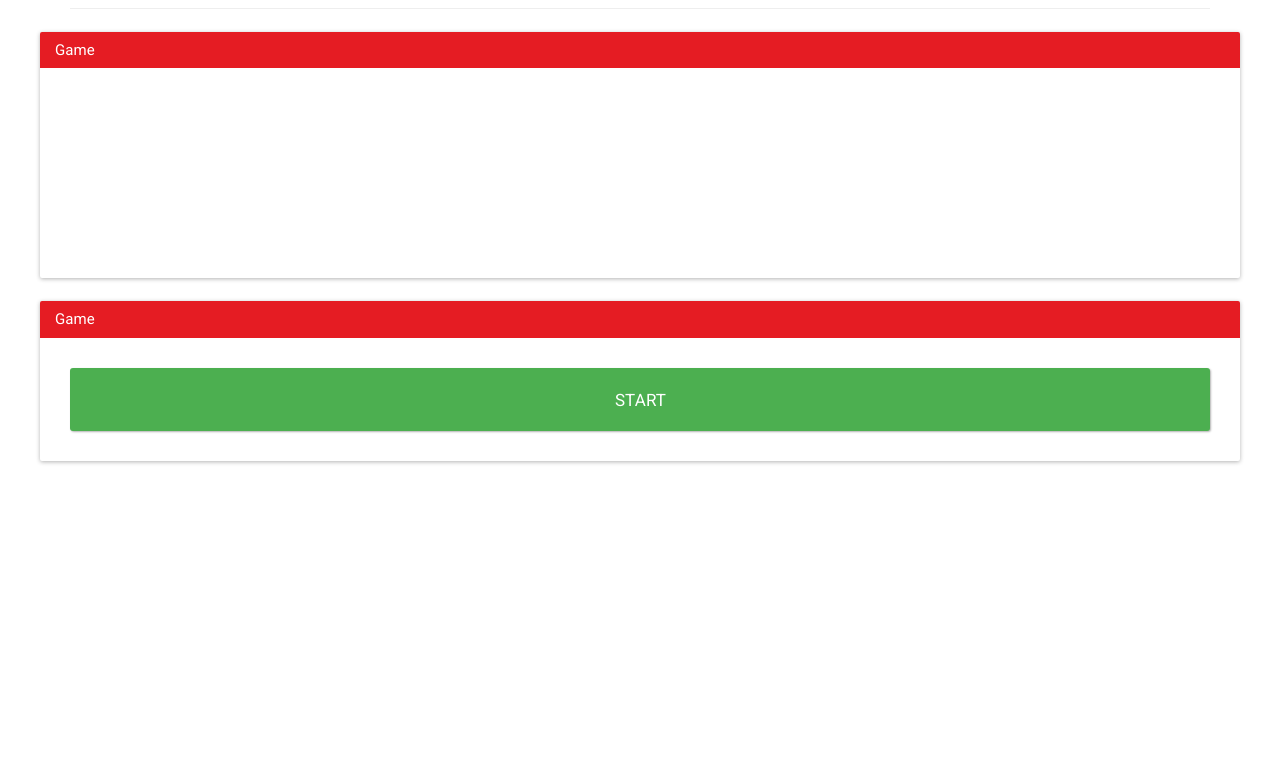
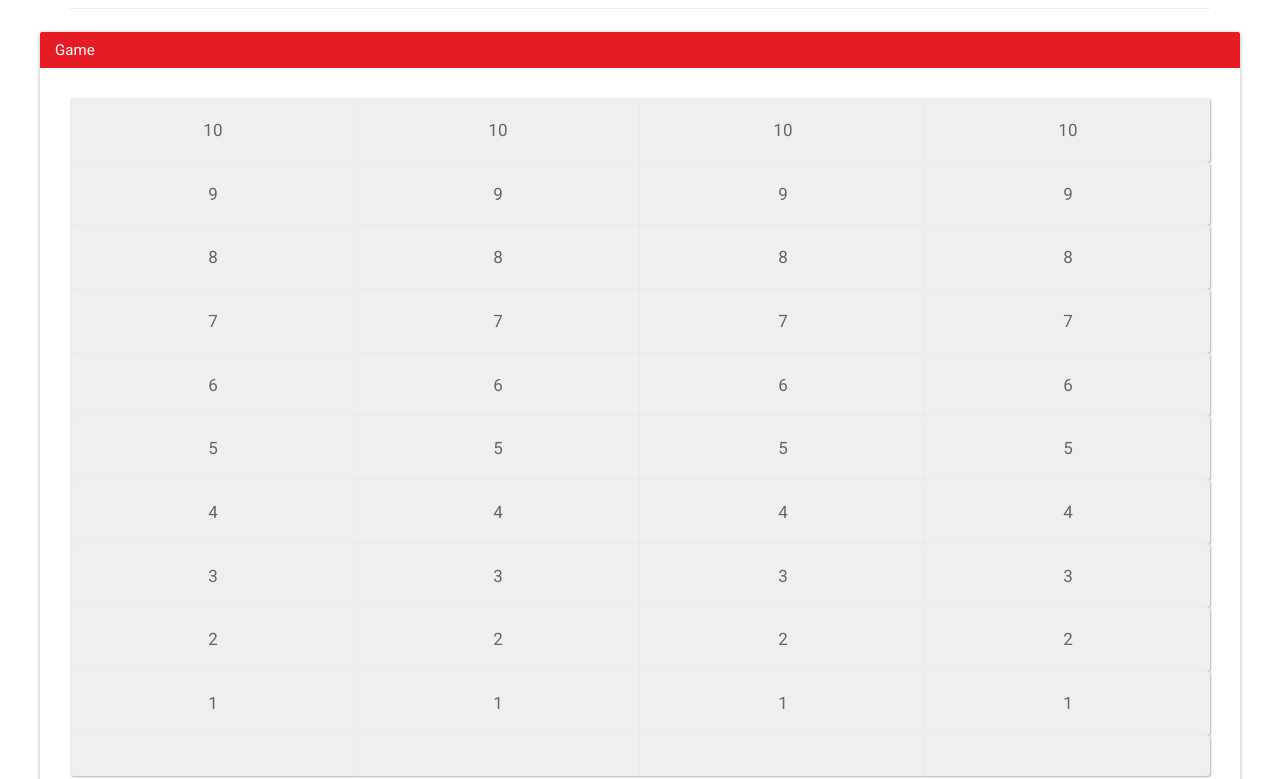
Before and after one commit to patilise/csci4140_awk_1, a website: page views/index.html in a window 1280 px wide. Shown: the part 726-1505 px from the top of the page. Before the commit the page ends 1210 px from the top, so only its background shows below. Drawn offline with nearby package versions, Linux system fonts and the light colour scheme; no server answers.

Commit message:
Change UI

```diff
--- a/public/css/custom.css
+++ b/public/css/custom.css
@@ -4,6 +4,9 @@
 }
 hr {
     margin-top: 10px;
+}
+.form-group {
+    margin-bottom: 0px;
 }
 
 .button1_1 {background-color: #F1C1C0;}
--- a/public/js/game1_session.js
+++ b/public/js/game1_session.js
@@ -64,9 +64,10 @@ function registerSession() {
 
 function startGame_ScreenSide() {
     clientScore = [0, 0, 0, 0];
+    document.getElementById('GameButtons').setAttribute('class', 'panel-body');
     for (var i = 1; i <= NUM_OF_PLAYERS; ++i)
         for (var j = 1; j <= NUM_OF_LEVELS; ++j)
-            document.getElementById('GameButton' + i + '_' + j).setAttribute('class', 'btn btn-lg btn-remote hidden');
+            document.getElementById('GameButton' + i + '_' + j).setAttribute('class', 'btn btn-lg btn-remote');
     for (var i = 1; i <= 4; i++) {
         var element = document.getElementById('GameResult' + i);
         element.setAttribute('class', 'btn btn-lg btn-remote hidden');
--- a/views/index.html
+++ b/views/index.html
@@ -39,94 +39,94 @@
             <div class="col-12">
             <div class="panel panel-danger">
                 <div class="panel-heading"><h4 class="panel-title">Game</h4></div>
-                <div class="panel-body">
+                <div class="panel-body" id="GameButtons">
                     <div style="margin:15px">
                         <div class="form-group">
                             <div class="btn-group btn-group-justified" role="group">
-                                <div class="btn-group" role="group"><button type="button" class="btn btn-lg btn-remote hidden" role="button" id="GameButton1_10">10</button></div>
-                                <div class="btn-group" role="group"><button type="button" class="btn btn-lg btn-remote hidden" role="button" id="GameButton2_10">10</button></div>
-                                <div class="btn-group" role="group"><button type="button" class="btn btn-lg btn-remote hidden" role="button" id="GameButton3_10">10</button></div>
-                                <div class="btn-group" role="group"><button type="button" class="btn btn-lg btn-remote hidden" role="button" id="GameButton4_10">10</button></div>
+                                <div class="btn-group" role="group"><button type="button" class="btn btn-lg btn-remote" role="button" id="GameButton1_10">10</button></div>
+                                <div class="btn-group" role="group"><button type="button" class="btn btn-lg btn-remote" role="button" id="GameButton2_10">10</button></div>
+                                <div class="btn-group" role="group"><button type="button" class="btn btn-lg btn-remote" role="button" id="GameButton3_10">10</button></div>
+                                <div class="btn-group" role="group"><button type="button" class="btn btn-lg btn-remote" role="button" id="GameButton4_10">10</button></div>
                             </div>
                         </div>
                         <div class="form-group">
                             <div class="btn-group btn-group-justified" role="group">
-                                <div class="btn-group" role="group"><button type="button" class="btn btn-lg btn-remote hidden" role="button" id="GameButton1_9">9</button></div>
-                                <div class="btn-group" role="group"><button type="button" class="btn btn-lg btn-remote hidden" role="button" id="GameButton2_9">9</button></div>
-                                <div class="btn-group" role="group"><button type="button" class="btn btn-lg btn-remote hidden" role="button" id="GameButton3_9">9</button></div>
-                                <div class="btn-group" role="group"><button type="button" class="btn btn-lg btn-remote hidden" role="button" id="GameButton4_9">9</button></div>
+                                <div class="btn-group" role="group"><button type="button" class="btn btn-lg btn-remote" role="button" id="GameButton1_9">9</button></div>
+                                <div class="btn-group" role="group"><button type="button" class="btn btn-lg btn-remote" role="button" id="GameButton2_9">9</button></div>
+                                <div class="btn-group" role="group"><button type="button" class="btn btn-lg btn-remote" role="button" id="GameButton3_9">9</button></div>
+                                <div class="btn-group" role="group"><button type="button" class="btn btn-lg btn-remote" role="button" id="GameButton4_9">9</button></div>
                             </div>
                         </div>
                         <div class="form-group">
                             <div class="btn-group btn-group-justified" role="group">
-                                <div class="btn-group" role="group"><button type="button" class="btn btn-lg btn-remote hidden" role="button" id="GameButton1_8">8</button></div>
-                                <div class="btn-group" role="group"><button type="button" class="btn btn-lg btn-remote hidden" role="button" id="GameButton2_8">8</button></div>
-                                <div class="btn-group" role="group"><button type="button" class="btn btn-lg btn-remote hidden" role="button" id="GameButton3_8">8</button></div>
-                                <div class="btn-group" role="group"><button type="button" class="btn btn-lg btn-remote hidden" role="button" id="GameButton4_8">8</button></div>
+                                <div class="btn-group" role="group"><button type="button" class="btn btn-lg btn-remote" role="button" id="GameButton1_8">8</button></div>
+                                <div class="btn-group" role="group"><button type="button" class="btn btn-lg btn-remote" role="button" id="GameButton2_8">8</button></div>
+                                <div class="btn-group" role="group"><button type="button" class="btn btn-lg btn-remote" role="button" id="GameButton3_8">8</button></div>
+                                <div class="btn-group" role="group"><button type="button" class="btn btn-lg btn-remote" role="button" id="GameButton4_8">8</button></div>
                             </div>
                         </div>
                         <div class="form-group">
                             <div class="btn-group btn-group-justified" role="group">
-                                <div class="btn-group" role="group"><button type="button" class="btn btn-lg btn-remote hidden" role="button" id="GameButton1_7">7</button></div>
-                                <div class="btn-group" role="group"><button type="button" class="btn btn-lg btn-remote hidden" role="button" id="GameButton2_7">7</button></div>
-                                <div class="btn-group" role="group"><button type="button" class="btn btn-lg btn-remote hidden" role="button" id="GameButton3_7">7</button></div>
-                                <div class="btn-group" role="group"><button type="button" class="btn btn-lg btn-remote hidden" role="button" id="GameButton4_7">7</button></div>
+                                <div class="btn-group" role="group"><button type="button" class="btn btn-lg btn-remote" role="button" id="GameButton1_7">7</button></div>
+                                <div class="btn-group" role="group"><button type="button" class="btn btn-lg btn-remote" role="button" id="GameButton2_7">7</button></div>
+                                <div class="btn-group" role="group"><button type="button" class="btn btn-lg btn-remote" role="button" id="GameButton3_7">7</button></div>
+                                <div class="btn-group" role="group"><button type="button" class="btn btn-lg btn-remote" role="button" id="GameButton4_7">7</button></div>
                             </div>
                         </div>
                         <div class="form-group">
                             <div class="btn-group btn-group-justified" role="group">
-                                <div class="btn-group" role="group"><button type="button" class="btn btn-lg btn-remote hidden" role="button" id="GameButton1_6">6</button></div>
-                                <div class="btn-group" role="group"><button type="button" class="btn btn-lg btn-remote hidden" role="button" id="GameButton2_6">6</button></div>
-                                <div class="btn-group" role="group"><button type="button" class="btn btn-lg btn-remote hidden" role="button" id="GameButton3_6">6</button></div>
-                                <div class="btn-group" role="group"><button type="button" class="btn btn-lg btn-remote hidden" role="button" id="GameButton4_6">6</button></div>
+                                <div class="btn-group" role="group"><button type="button" class="btn btn-lg btn-remote" role="button" id="GameButton1_6">6</button></div>
+                                <div class="btn-group" role="group"><button type="button" class="btn btn-lg btn-remote" role="button" id="GameButton2_6">6</button></div>
+                                <div class="btn-group" role="group"><button type="button" class="btn btn-lg btn-remote" role="button" id="GameButton3_6">6</button></div>
+                                <div class="btn-group" role="group"><button type="button" class="btn btn-lg btn-remote" role="button" id="GameButton4_6">6</button></div>
                             </div>
                         </div>
                         <div class="form-group">
                             <div class="btn-group btn-group-justified" role="group">
-                                <div class="btn-group" role="group"><button type="button" class="btn btn-lg btn-remote hidden" role="button" id="GameButton1_5">5</button></div>
-                                <div class="btn-group" role="group"><button type="button" class="btn btn-lg btn-remote hidden" role="button" id="GameButton2_5">5</button></div>
-                                <div class="btn-group" role="group"><button type="button" class="btn btn-lg btn-remote hidden" role="button" id="GameButton3_5">5</button></div>
-                                <div class="btn-group" role="group"><button type="button" class="btn btn-lg btn-remote hidden" role="button" id="GameButton4_5">5</button></div>
+                                <div class="btn-group" role="group"><button type="button" class="btn btn-lg btn-remote" role="button" id="GameButton1_5">5</button></div>
+                                <div class="btn-group" role="group"><button type="button" class="btn btn-lg btn-remote" role="button" id="GameButton2_5">5</button></div>
+                                <div class="btn-group" role="group"><button type="button" class="btn btn-lg btn-remote" role="button" id="GameButton3_5">5</button></div>
+                                <div class="btn-group" role="group"><button type="button" class="btn btn-lg btn-remote" role="button" id="GameButton4_5">5</button></div>
                             </div>
                         </div>
                         <div class="form-group">
                             <div class="btn-group btn-group-justified" role="group">
-                                <div class="btn-group" role="group"><button type="button" class="btn btn-lg btn-remote hidden" role="button" id="GameButton1_4">4</button></div>
-                                <div class="btn-group" role="group"><button type="button" class="btn btn-lg btn-remote hidden" role="button" id="GameButton2_4">4</button></div>
-                                <div class="btn-group" role="group"><button type="button" class="btn btn-lg btn-remote hidden" role="button" id="GameButton3_4">4</button></div>
-                                <div class="btn-group" role="group"><button type="button" class="btn btn-lg btn-remote hidden" role="button" id="GameButton4_4">4</button></div>
+                                <div class="btn-group" role="group"><button type="button" class="btn btn-lg btn-remote" role="button" id="GameButton1_4">4</button></div>
+                                <div class="btn-group" role="group"><button type="button" class="btn btn-lg btn-remote" role="button" id="GameButton2_4">4</button></div>
+                                <div class="btn-group" role="group"><button type="button" class="btn btn-lg btn-remote" role="button" id="GameButton3_4">4</button></div>
+                                <div class="btn-group" role="group"><button type="button" class="btn btn-lg btn-remote" role="button" id="GameButton4_4">4</button></div>
                             </div>
                         </div>
                         <div class="form-group">
                             <div class="btn-group btn-group-justified" role="group">
-                                <div class="btn-group" role="group"><button type="button" class="btn btn-lg btn-remote hidden" role="button" id="GameButton1_3">3</button></div>
-                                <div class="btn-group" role="group"><button type="button" class="btn btn-lg btn-remote hidden" role="button" id="GameButton2_3">3</button></div>
-                                <div class="btn-group" role="group"><button type="button" class="btn btn-lg btn-remote hidden" role="button" id="GameButton3_3">3</button></div>
-                                <div class="btn-group" role="group"><button type="button" class="btn btn-lg btn-remote hidden" role="button" id="GameButton4_3">3</button></div>
+                                <div class="btn-group" role="group"><button type="button" class="btn btn-lg btn-remote" role="button" id="GameButton1_3">3</button></div>
+                                <div class="btn-group" role="group"><button type="button" class="btn btn-lg btn-remote" role="button" id="GameButton2_3">3</button></div>
+                                <div class="btn-group" role="group"><button type="button" class="btn btn-lg btn-remote" role="button" id="GameButton3_3">3</button></div>
+                                <div class="btn-group" role="group"><button type="button" class="btn btn-lg btn-remote" role="button" id="GameButton4_3">3</button></div>
                             </div>
                         </div>
                         <div class="form-group">
                             <div class="btn-group btn-group-justified" role="group">
-                                <div class="btn-group" role="group"><button type="button" class="btn btn-lg btn-remote hidden" role="button" id="GameButton1_2">2</button></div>
-                                <div class="btn-group" role="group"><button type="button" class="btn btn-lg btn-remote hidden" role="button" id="GameButton2_2">2</button></div>
-                                <div class="btn-group" role="group"><button type="button" class="btn btn-lg btn-remote hidden" role="button" id="GameButton3_2">2</button></div>
-                                <div class="btn-group" role="group"><button type="button" class="btn btn-lg btn-remote hidden" role="button" id="GameButton4_2">2</button></div>
+                                <div class="btn-group" role="group"><button type="button" class="btn btn-lg btn-remote" role="button" id="GameButton1_2">2</button></div>
+                                <div class="btn-group" role="group"><button type="button" class="btn btn-lg btn-remote" role="button" id="GameButton2_2">2</button></div>
+                                <div class="btn-group" role="group"><button type="button" class="btn btn-lg btn-remote" role="button" id="GameButton3_2">2</button></div>
+                                <div class="btn-group" role="group"><button type="button" class="btn btn-lg btn-remote" role="button" id="GameButton4_2">2</button></div>
                             </div>
                         </div>
                         <div class="form-group">
                             <div class="btn-group btn-group-justified" role="group">
-                                <div class="btn-group" role="group"><button type="button" class="btn btn-lg btn-remote hidden" role="button" id="GameButton1_1">1</button></div>
-                                <div class="btn-group" role="group"><button type="button" class="btn btn-lg btn-remote hidden" role="button" id="GameButton2_1">1</button></div>
-                                <div class="btn-group" role="group"><button type="button" class="btn btn-lg btn-remote hidden" role="button" id="GameButton3_1">1</button></div>
-                                <div class="btn-group" role="group"><button type="button" class="btn btn-lg btn-remote hidden" role="button" id="GameButton4_1">1</button></div>
+                                <div class="btn-group" role="group"><button type="button" class="btn btn-lg btn-remote" role="button" id="GameButton1_1">1</button></div>
+                                <div class="btn-group" role="group"><button type="button" class="btn btn-lg btn-remote" role="button" id="GameButton2_1">1</button></div>
+                                <div class="btn-group" role="group"><button type="button" class="btn btn-lg btn-remote" role="button" id="GameButton3_1">1</button></div>
+                                <div class="btn-group" role="group"><button type="button" class="btn btn-lg btn-remote" role="button" id="GameButton4_1">1</button></div>
                             </div>
                         </div>
                         <div class="form-group">
                             <div class="btn-group btn-group-justified" role="group">
-                                <div class="btn-group" role="group"><button type="button" class="btn btn-lg btn-remote hidden" role="button" id="GameResult1"></button></div>
-                                <div class="btn-group" role="group"><button type="button" class="btn btn-lg btn-remote hidden" role="button" id="GameResult2"></button></div>
-                                <div class="btn-group" role="group"><button type="button" class="btn btn-lg btn-remote hidden" role="button" id="GameResult3"></button></div>
-                                <div class="btn-group" role="group"><button type="button" class="btn btn-lg btn-remote hidden" role="button" id="GameResult4"></button></div>
+                                <div class="btn-group" role="group"><button type="button" class="btn btn-lg btn-remote" role="button" id="GameResult1"></button></div>
+                                <div class="btn-group" role="group"><button type="button" class="btn btn-lg btn-remote" role="button" id="GameResult2"></button></div>
+                                <div class="btn-group" role="group"><button type="button" class="btn btn-lg btn-remote" role="button" id="GameResult3"></button></div>
+                                <div class="btn-group" role="group"><button type="button" class="btn btn-lg btn-remote" role="button" id="GameResult4"></button></div>
                             </div>
                         </div>
                     </div>
```
